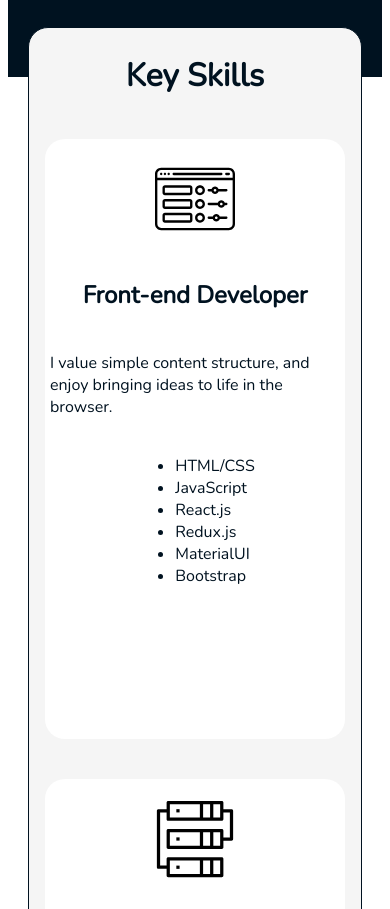
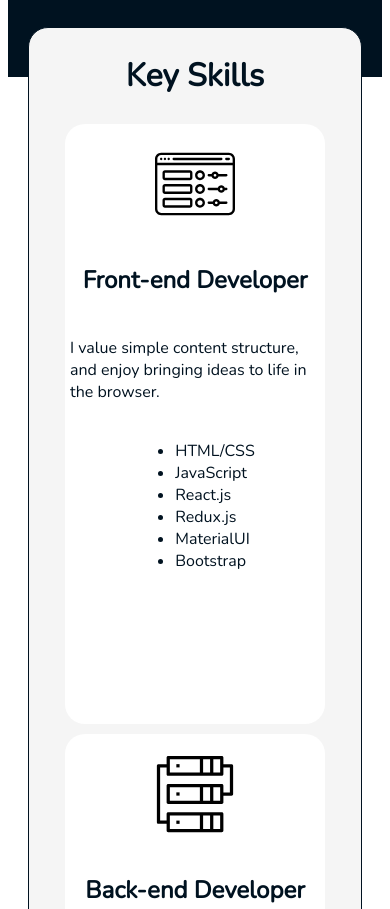
Before and after one commit to VivekKashyapS98/VKcodes-site, a Gatsby site: page / in a window 390 px wide. Shown: the part 901-1810 px from the top of the page. Built offline with nearby package versions, Linux system fonts and the light colour scheme; Gatsby itself is replaced by a stand-in of ours.

Commit message:
major addition

```diff
--- a/main.css
+++ b/main.css
@@ -158,7 +158,8 @@ img {
         padding: 5px;
     }
     .key-skill {
-        width: 300px;
+        margin: 5px;
+        width: 260px;
     }
     .mainpage-top {
         height: 950px;
```
